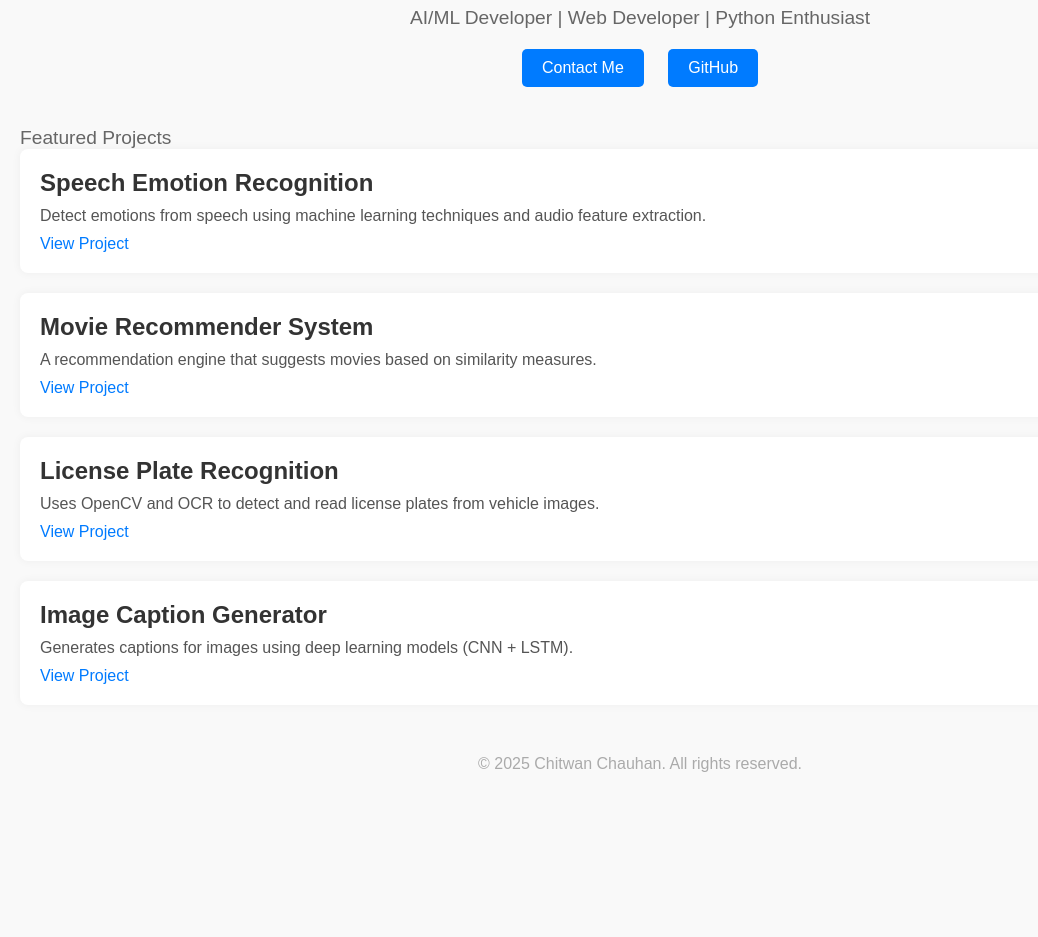
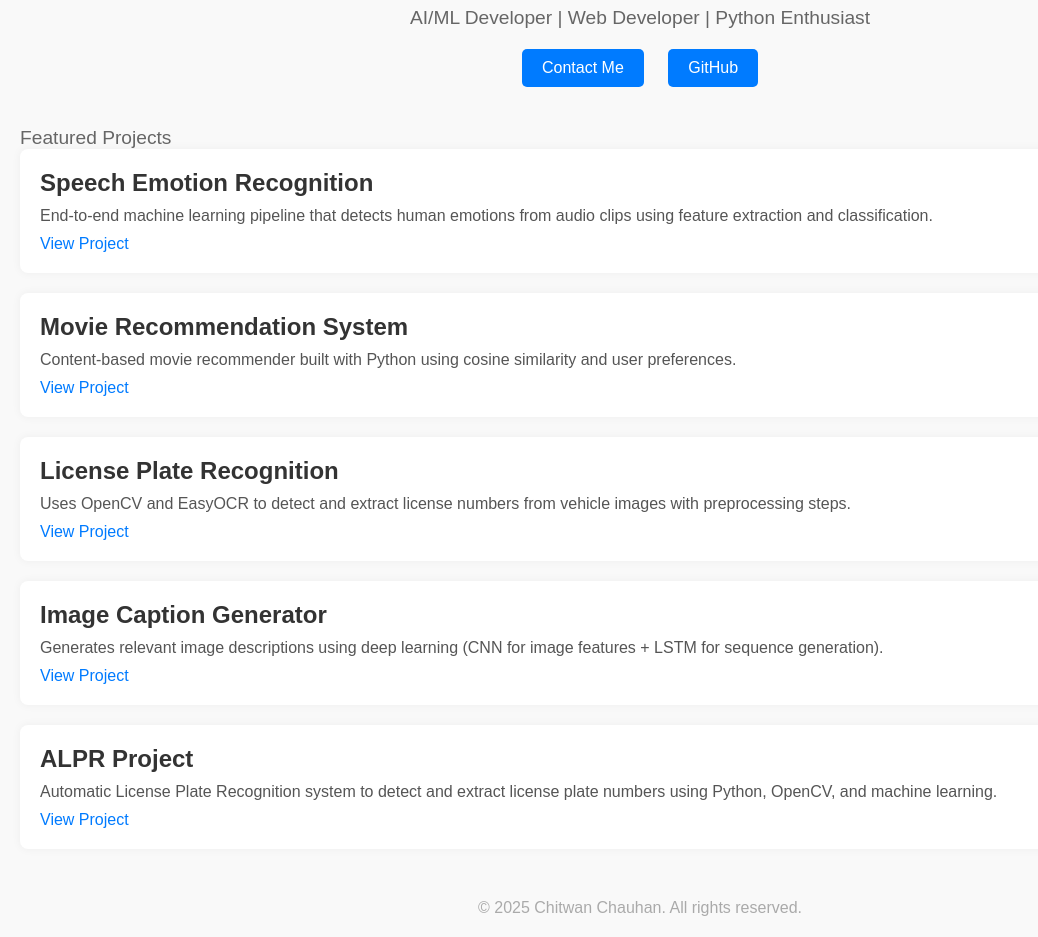
Before and after one commit to chitwanchauhan/Portfolio, a plain HTML site: page index.html in a window 1280 px wide. Shown: the part 68-1005 px from the top of the page, without its empty margins (0-1038 px from the left). Before the commit the page ends 861 px from the top, so only its background shows below. Drawn offline with Linux system fonts and the light colour scheme.

Commit message:
Update index.html

```diff
--- a/index.html
+++ b/index.html
@@ -99,26 +99,32 @@
 
     <div class="project">
       <h3>Speech Emotion Recognition</h3>
-      <p>Detect emotions from speech using machine learning techniques and audio feature extraction.</p>
+      <p>End-to-end machine learning pipeline that detects human emotions from audio clips using feature extraction and classification.</p>
       <a href="https://github.com/chitwanchauhan/Speech-Emotion-Recognition" target="_blank">View Project</a>
     </div>
 
     <div class="project">
-      <h3>Movie Recommender System</h3>
-      <p>A recommendation engine that suggests movies based on similarity measures.</p>
+      <h3>Movie Recommendation System</h3>
+      <p>Content-based movie recommender built with Python using cosine similarity and user preferences.</p>
       <a href="https://github.com/chitwanchauhan/Movie-Recommendation" target="_blank">View Project</a>
     </div>
 
     <div class="project">
       <h3>License Plate Recognition</h3>
-      <p>Uses OpenCV and OCR to detect and read license plates from vehicle images.</p>
+      <p>Uses OpenCV and EasyOCR to detect and extract license numbers from vehicle images with preprocessing steps.</p>
       <a href="https://github.com/chitwanchauhan/License-Plate-Recognition" target="_blank">View Project</a>
     </div>
 
     <div class="project">
       <h3>Image Caption Generator</h3>
-      <p>Generates captions for images using deep learning models (CNN + LSTM).</p>
+      <p>Generates relevant image descriptions using deep learning (CNN for image features + LSTM for sequence generation).</p>
       <a href="https://github.com/chitwanchauhan/Image-Caption-Generator" target="_blank">View Project</a>
+    </div>
+
+    <div class="project">
+      <h3>ALPR Project</h3>
+      <p>Automatic License Plate Recognition system to detect and extract license plate numbers using Python, OpenCV, and machine learning.</p>
+      <a href="https://github.com/chitwanchauhan/ALPR-project" target="_blank">View Project</a>
     </div>
   </section>
 
```
